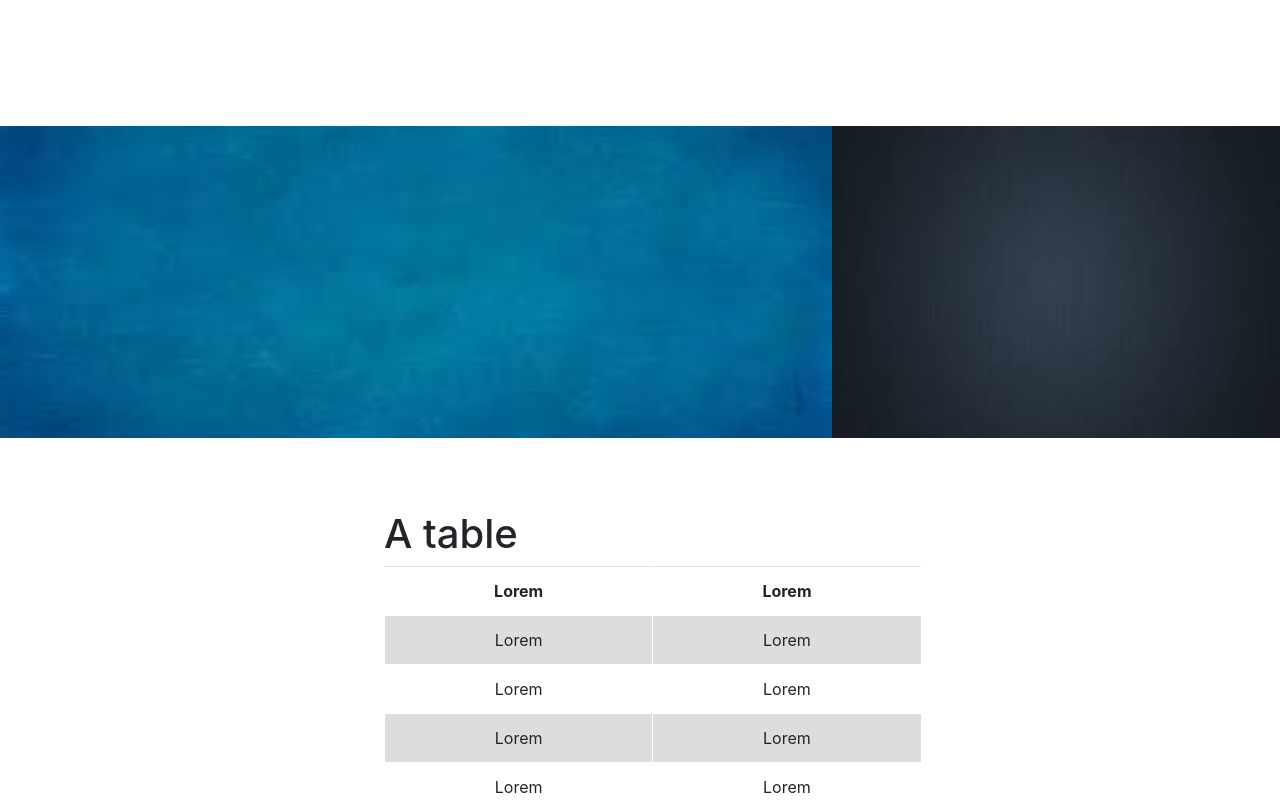
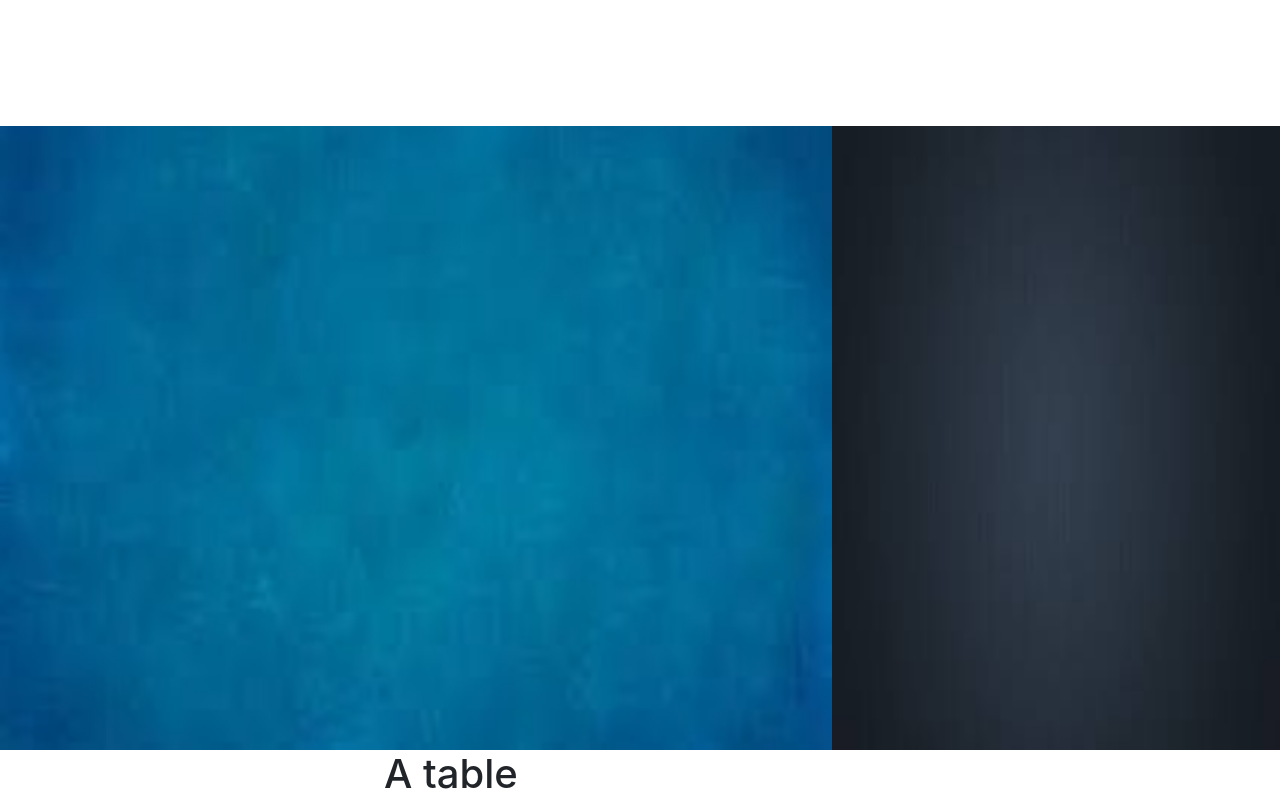
Before and after one commit to Moezanjum/Task1-_-19thMar, a plain HTML site: page index.html in a window 1280 px wide. Shown: the part 840-1641 px from the top of the page. Drawn offline with nearby package versions, Linux system fonts and the light colour scheme.

Commit message:
Add files via upload

```diff
--- a/index.html
+++ b/index.html
@@ -50,9 +50,9 @@
 
     <div class="imgs">
 
-      <img class="img1" src="css/images/light-background.jfif" alt="image" height="312">
+      <img class="img1" src="css/images/light-background.jfif" alt="image" height="624">
 
-      <img class="img2" src="css/images/dark-background1.jfif" alt="alsoimage" height="312">
+      <img class="img2" src="css/images/dark-background1.jfif" alt="alsoimage" height="624">
 
     </div>
 
```
